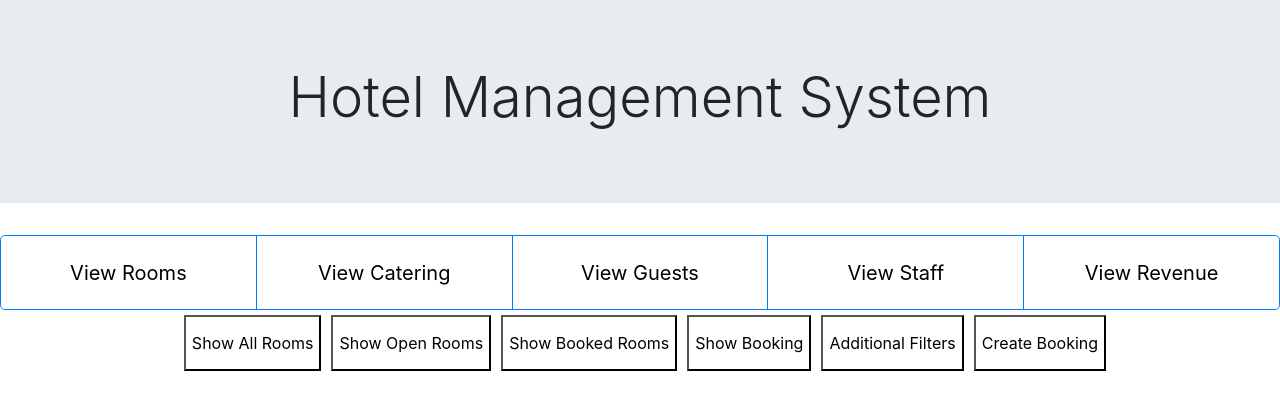
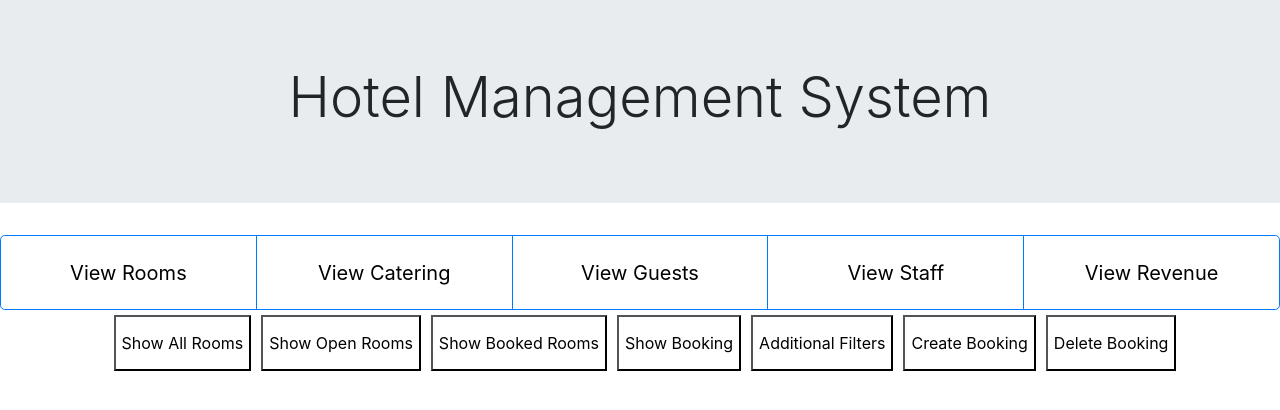
Before and after one commit to Ernest0G/CSE111-Project, a Flask app: page / in a window 1280 px wide, after a click on "View Rooms". Shown: the top 410 px of the page. Run offline with Flask 2, Linux system fonts and the light colour scheme; some libraries are stand-ins or nearby versions.

Commit message:
Rooms + Catering + Guests Finished

```diff
--- a/Hotel Management/server.py
+++ b/Hotel Management/server.py
@@ -138,6 +138,29 @@ def createBooking():
         data.append(list(row))
     return jsonify(data)
 
+@app.route('/viewGuests/deleteBooking', methods = ['POST'],endpoint = 'deleteBooking')
+def deleteBooking():
+    global conn
+
+    booking = {}
+    booking.update(request.get_json())
+    bookingId = booking['rId']
+    cur = conn.cursor()
+    sql = """
+            DELETE FROM booking
+            WHERE b_roomNumber = ?
+    """
+    args = ([bookingId])
+    cur.execute(sql,args)
+    conn.commit()
+    rows = cur.fetchall()
+
+    data = []
+    for row in rows:
+        data.append(list(row))
+
+    return jsonify(data)
+
 @app.route('/viewCatering/showCateringMenu', methods = ['GET'],endpoint = 'showCateringMenu')
 def showCatering():
     global conn
@@ -260,6 +283,53 @@ def addGuest():
         data.append(list(row))
 
     return jsonify(data)
+
+@app.route('/viewGuests/deleteGuest', methods = ['POST'],endpoint = 'deleteGuest')
+def deleteGuest():
+    global conn
+
+    guest = {}
+    guest.update(request.get_json())
+    gNum = guest['gNum']
+    cur = conn.cursor()
+    sql = """
+            DELETE FROM guest
+            WHERE g_guestNumber = ?
+    """
+    args = ([gNum])
+    cur.execute(sql,args)
+    conn.commit()
+    rows = cur.fetchall()
+
+    data = []
+    for row in rows:
+        data.append(list(row))
+
+    return jsonify(data)
+
+@app.route('/viewGuests/deleteBill', methods = ['POST'],endpoint = 'deleteBill')
+def deleteBill():
+    global conn
+
+    bill = {}
+    bill.update(request.get_json())
+    billId = bill['bId']
+    cur = conn.cursor()
+    sql = """
+            DELETE FROM cateringBill
+            WHERE cb_id = ?
+    """
+    args = ([billId])
+    cur.execute(sql,args)
+    conn.commit()
+    rows = cur.fetchall()
+
+    data = []
+    for row in rows:
+        data.append(list(row))
+
+    return jsonify(data)
+
 
 @app.route('/viewStaff/showAllStaff', methods = ['GET'],endpoint = 'showAllStaff')
 def showAllStaff():
--- a/Hotel Management/static/javascript/hotel.js
+++ b/Hotel Management/static/javascript/hotel.js
@@ -212,6 +212,20 @@ function createBooking() {
     }
 }
 
+function deleteBooking() {
+    var rId = document.getElementById("booking-delete-room").value;
+
+    var booking = { rId };
+    var xhttp = new XMLHttpRequest();
+    xhttp.open("POST", "http://localhost:5000/viewGuests/deleteBooking", true);
+    xhttp.setRequestHeader('Content-Type', 'application/json');
+    xhttp.send(JSON.stringify(booking));
+
+    xhttp.onload = function () {
+        alert("Booking Deleted");
+    };
+}
+
 function showCateringMenu() {
     var xhttp = new XMLHttpRequest();
     xhttp.open("GET", "http://localhost:5000/viewCatering/showCateringMenu", true);
@@ -321,6 +335,21 @@ function createCateringBill() {
     };
 }
 
+function deleteBill() {
+    var bId = document.getElementById("bill-delete-id").value;
+
+    var guest = { bId };
+    console.log(guest);
+    var xhttp = new XMLHttpRequest();
+    xhttp.open("POST", "http://localhost:5000/viewGuests/deleteBill", true);
+    xhttp.setRequestHeader('Content-Type', 'application/json');
+    xhttp.send(JSON.stringify(guest));
+
+    xhttp.onload = function () {
+        alert("Bill Deleted");
+    };
+}
+
 function showGuests() {
     var xhttp = new XMLHttpRequest();
     xhttp.open("GET", "http://localhost:5000/viewGuests/showGuests", true);
@@ -373,6 +402,21 @@ function addGuest() {
 
     xhttp.onload = function () {
         alert("Guest Added");
+    };
+}
+
+function deleteGuest() {
+    var gNum = document.getElementById("guest-delete-id").value;
+
+    var guest = { gNum };
+    console.log(guest);
+    var xhttp = new XMLHttpRequest();
+    xhttp.open("POST", "http://localhost:5000/viewGuests/deleteGuest", true);
+    xhttp.setRequestHeader('Content-Type', 'application/json');
+    xhttp.send(JSON.stringify(guest));
+
+    xhttp.onload = function () {
+        alert("Guest Deleted");
     };
 }
 
--- a/Hotel Management/templates/index.html
+++ b/Hotel Management/templates/index.html
@@ -39,6 +39,9 @@
             </button>
             <button type="button" class="button" data-toggle="modal" data-target="#booking-modal">
                 Create Booking
+            </button>
+            <button type="button" class="button" data-toggle="modal" data-target="#booking-delete-modal">
+                Delete Booking
             </button>
         </div>
         <div class="table-container" id="room-table">
@@ -120,6 +123,28 @@
             </div>
         </div>
     </div>
+    <div class="modal fade" id="booking-delete-modal" tabindex="-1" role="dialog" aria-hidden="true">
+        <div class="modal-dialog" role="document">
+            <div class="modal-content">
+                <div class="modal-header">
+                    <h5 class="modal-title" id="booking-delete-modal-label">Delete Booking</h5>
+                    <button type="button" class="close" data-dismiss="modal" aria-label="Close">
+                        <span aria-hidden="true">&times;</span>
+                    </button>
+                </div>
+                <div class="modal-body">
+                    <label for="delete-booking-room">Enter Room Number:
+                        <input type="text" class="form-control" id="booking-delete-room" required>
+                    </label>
+                </div>
+                <div class="modal-footer">
+                    <button type="button" class="btn btn-secondary" data-dismiss="modal">Close</button>
+                    <button type="button" class="btn btn-secondary" data-dismiss="modal"
+                        onclick="deleteBooking()">Submit</button>
+                </div>
+            </div>
+        </div>
+    </div>
 
     <div class="content-container" id="view-catering">
         <div class="view-options">
@@ -135,6 +160,9 @@
             </button>
             <button type="button" class="button" data-toggle="modal" data-target="#catering-modal">
                 Create Catering Bill
+            </button>
+            <button type="button" class="button" data-toggle="modal" data-target="#delete-Bill-modal">
+                Delete Catering Bill
             </button>
         </div>
         <div class="table container" id="catering-table">
@@ -173,6 +201,28 @@
             </div>
         </div>
     </div>
+    <div class="modal fade" id="delete-Bill-modal" tabindex="-1" role="dialog" aria-hidden="true">
+        <div class="modal-dialog" role="document">
+            <div class="modal-content">
+                <div class="modal-header">
+                    <h5 class="modal-title" id="delete-Bill-modal">Delete Bill</h5>
+                    <button type="button" class="close" data-dismiss="modal" aria-label="Close">
+                        <span aria-hidden="true">&times;</span>
+                    </button>
+                </div>
+                <div class="modal-body">
+                    <label for="bill-delete-id">Enter Bill Id:
+                        <input type="text" class="form-control" id="bill-delete-id" required>
+                    </label>
+                </div>
+                <div class="modal-footer">
+                    <button type="button" class="btn btn-secondary" data-dismiss="modal">Close</button>
+                    <button type="button" class="btn btn-secondary" data-dismiss="modal"
+                        onclick="deleteBill()">Submit</button>
+                </div>
+            </div>
+        </div>
+    </div>
     <div class="modal fade" id="catering-stats-modal" tabindex="-1" role="dialog" aria-hidden="true">
         <div class="modal-dialog" role="document">
             <div class="modal-content">
@@ -197,6 +247,9 @@
             <button type="button" class="button" data-toggle="modal" data-target="#add-guest-modal">
                 Add Guest
             </button>
+            <button type="button" class="button" data-toggle="modal" data-target="#delete-guest-modal">
+                Delete Guest
+            </button>
         </div>
         <div class="table container" id="guests-table">
             <!--Table Generated Here-->
@@ -206,7 +259,7 @@
         <div class="modal-dialog" role="document">
             <div class="modal-content">
                 <div class="modal-header">
-                    <h5 class="modal-title" id="add-guest-modal">Create Booking</h5>
+                    <h5 class="modal-title" id="add-guest-modal">Add Guest</h5>
                     <button type="button" class="close" data-dismiss="modal" aria-label="Close">
                         <span aria-hidden="true">&times;</span>
                     </button>
@@ -226,7 +279,7 @@
                         <input type="email" class="form-control" id="guest-email" required>
                     </label>
                     <label for="book-days">Enter Party Count:
-                        <input type="email" class="form-control" id="guest-count" required>
+                        <input type="text" class="form-control" id="guest-count" required>
                     </label>
                 </div>
                 <div class="modal-footer">
@@ -237,6 +290,29 @@
             </div>
         </div>
     </div>
+    <div class="modal fade" id="delete-guest-modal" tabindex="-1" role="dialog" aria-hidden="true">
+        <div class="modal-dialog" role="document">
+            <div class="modal-content">
+                <div class="modal-header">
+                    <h5 class="modal-title" id="delete-guest-modal">Delete Guest</h5>
+                    <button type="button" class="close" data-dismiss="modal" aria-label="Close">
+                        <span aria-hidden="true">&times;</span>
+                    </button>
+                </div>
+                <div class="modal-body">
+                    <label for="guest-delete-id">Enter Guest Number:
+                        <input type="text" class="form-control" id="guest-delete-id" required>
+                    </label>
+                </div>
+                <div class="modal-footer">
+                    <button type="button" class="btn btn-secondary" data-dismiss="modal">Close</button>
+                    <button type="button" class="btn btn-secondary" data-dismiss="modal"
+                        onclick="deleteGuest()">Submit</button>
+                </div>
+            </div>
+        </div>
+    </div>
+
     <div class="content-container" id="view-staff">
         <div class="view-options">
             <button type="button" class="button" onclick="showAllStaff()">
```
Also changed, not shown: Hotel Management/data.sqlite.
